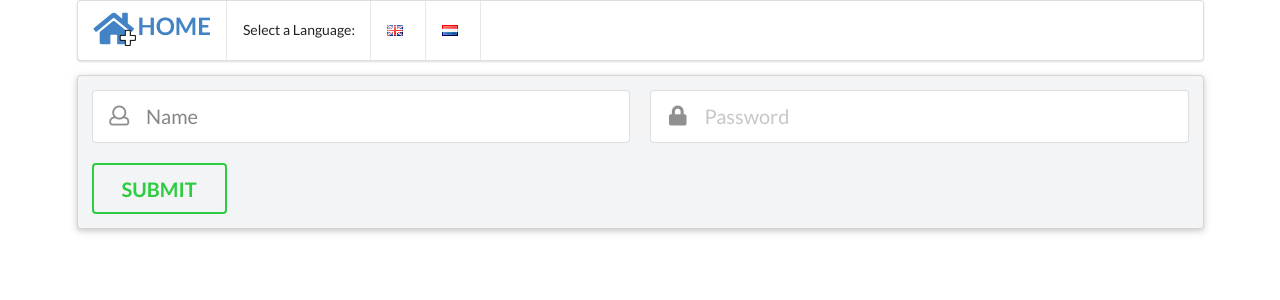
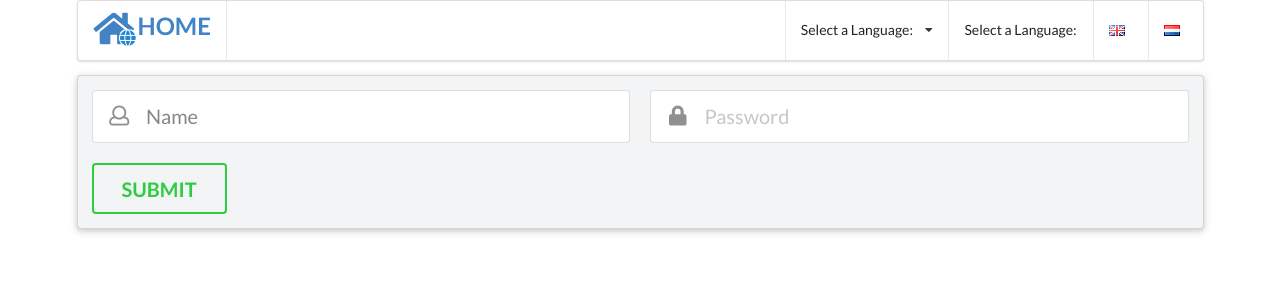
Before and after one commit to tom2kota/international-form-react-context, a React (Create React App) app: page / in a window 1280 px wide. Shown: the top 300 px of the page. Built offline with nearby package versions, Linux system fonts and the light colour scheme.

Commit message:
Update App.js

```diff
--- a/src/components/App.js
+++ b/src/components/App.js
@@ -22,18 +22,36 @@ class App extends Component {
                             <a href="/">
                                 <i className="large icons">
                                     <i className="home icon"/>
-                                    <i className="inverted corner add icon"/>
+                                    <i className="corner blue world icon"/>
                                 </i>
                                 HOME
                             </a>
                         </h2>
                     </div>
+                    <div className="right menu">
+
+                        <div className="ui right dropdown item">
+                            Select a Language:
+                            <i className="dropdown icon"/>
+                            <div className="menu">
+                                <div className="item">
+                                    English &nbsp;
+                                    <i className="flag gb" onClick={() => this.onLanguageChange('English')}/>
+                                </div>
+                                <div className="item">
+                                    Netherlandish &emsp;
+                                    <i className="flag nl" onClick={() => this.onLanguageChange('Netherlandish')}/>
+                                </div>
+                            </div>
+                        </div>
+
                         <div className="item"> Select a Language:</div>
                         <div className="item">
                             <i className="flag gb" onClick={() => this.onLanguageChange('English')}/>
                         </div>
                         <div className="item">
                             <i className="flag nl" onClick={() => this.onLanguageChange('Netherlandish')}/>
+                        </div>
                     </div>
                 </div>
 
```
Lines whose indentation alone changed are shown as unchanged.
